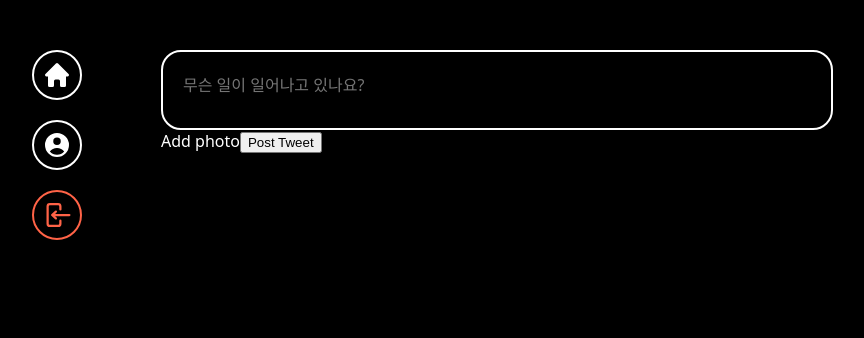
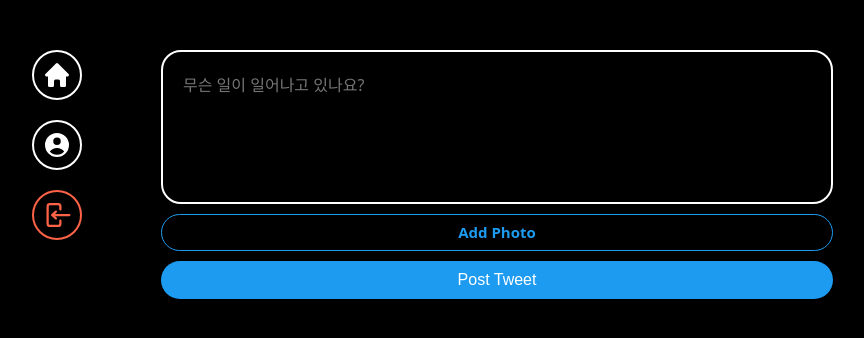
Before and after one commit to hyellow0302/hwitter, a React (Vite) app: page / in a window 1280 px wide. Shown: the top 338 px of the page, without its empty margins (237-1101 px from the left). Built offline with nearby package versions, Linux system fonts and the light colour scheme; no server answers; sample sign-in values are in the browser's storage.

Commit message:
feat: Firebase-Database 연동, tweet 업로드 확인

```diff
--- a/src/component/post-tweet-form.tsx
+++ b/src/component/post-tweet-form.tsx
@@ -1,6 +1,13 @@
+import { addDoc, collection } from "firebase/firestore";
+import { useState } from "react";
 import { styled } from "styled-components";
+import { auth, db } from "../firebase";
 
-const Form = styled.form``;
+const Form = styled.form`
+  display: flex;
+  flex-direction: column;
+  gap: 10px;
+`;
 
 const TextArea = styled.textarea`
   border: 2px solid white;
@@ -11,11 +18,10 @@
   background-color: black;
   width: 100%;
   resize: none;
+  font-family: system-ui, -apple-system, BlinkMacSystemFont, "Segoe UI", Roboto,
+    Oxygen, Ubuntu, Cantarell, "Open Sans", "Helvetica Neue", sans-serif;
   &::placeholder {
     font-size: 16px;
-    font-family: system-ui, -apple-system, BlinkMacSystemFont, "Segoe UI",
-      Roboto, Oxygen, Ubuntu, Cantarell, "Open Sans", "Helvetica Neue",
-      sans-serif;
   }
   &:focus {
     outline: none;
@@ -23,21 +29,93 @@
   }
 `;
 
-const AttachFileButton = styled.label``;
+const AttachFileButton = styled.label`
+  padding: 10px 0px;
+  color: #1d9bf0;
+  text-align: center;
+  border-radius: 20px;
+  border: 1px solid #1d9bf0;
+  font-size: 15px;
+  font-weight: 600;
+  cursor: pointer;
+`;
 
 const AttachFileInput = styled.input`
   display: none;
 `;
 
-const SubmitBtn = styled.input``;
+const SubmitBtn = styled.input`
+  background-color: #1d9bf0;
+  color: white;
+  border: none;
+  padding: 10px 0px;
+  border-radius: 20px;
+  font-size: 16px;l
+  cursor: pointer;
+  &:hover,
+  &:active {
+    opacity: 0.8;
+  }
+`;
 
 export default function PostTweetForm() {
+  const [isLoading, setLoading] = useState(false);
+  const [tweet, setTweet] = useState("");
+  const [file, setFile] = useState<File | null>(null);
+
+  const onChange = (e: React.ChangeEvent<HTMLTextAreaElement>) => {
+    setTweet(e.target.value);
+  };
+  const onFileChange = (e: React.ChangeEvent<HTMLInputElement>) => {
+    const { files } = e.target;
+    if (files && files.length === 1) {
+      setFile(files[0]);
+    }
+  };
+
+  const onSubmit = async (e: React.FormEvent<HTMLFormElement>) => {
+    e.preventDefault();
+    const user = auth.currentUser;
+
+    if (!user || isLoading || tweet === "" || tweet.length > 180) return;
+
+    try {
+      setLoading(true);
+      await addDoc(collection(db, "tweets"), {
+        tweet,
+        createAt: Date.now(),
+        username: user.displayName || "Anonymous",
+        userId: user.uid,
+      });
+    } catch (e) {
+      console.log(e);
+    } finally {
+      setLoading(false);
+    }
+  };
+
   return (
-    <Form>
-      <TextArea placeholder="무슨 일이 일어나고 있나요?" />
-      <AttachFileButton htmlFor="file">Add photo</AttachFileButton>
-      <AttachFileInput type="file" id="file" accept="image/*" />
-      <SubmitBtn type="submit" value="Post Tweet" />
+    <Form onSubmit={onSubmit}>
+      <TextArea
+        rows={5}
+        maxLength={180}
+        onChange={onChange}
+        value={tweet}
+        placeholder="무슨 일이 일어나고 있나요?"
+      />
+      <AttachFileButton htmlFor="file">
+        {file ? "Photo added ✅" : "Add Photo"}
+      </AttachFileButton>
+      <AttachFileInput
+        onChange={onFileChange}
+        type="file"
+        id="file"
+        accept="image/*"
+      />
+      <SubmitBtn
+        type="submit"
+        value={isLoading ? "Posting..." : "Post Tweet"}
+      />
     </Form>
   );
 }
--- a/src/firebase.ts
+++ b/src/firebase.ts
@@ -1,5 +1,7 @@
 import { initializeApp } from "firebase/app";
 import { getAuth } from "firebase/auth";
+import { getStorage } from "firebase/storage";
+import { getFirestore } from "firebase/firestore";
 
 const firebaseConfig = {
   apiKey: import.meta.env.VITE_APP_API_KEY,
@@ -11,4 +13,9 @@
 };
 
 const app = initializeApp(firebaseConfig);
+
 export const auth = getAuth(app);
+
+export const storage = getStorage(app);
+
+export const db = getFirestore(app);
```
